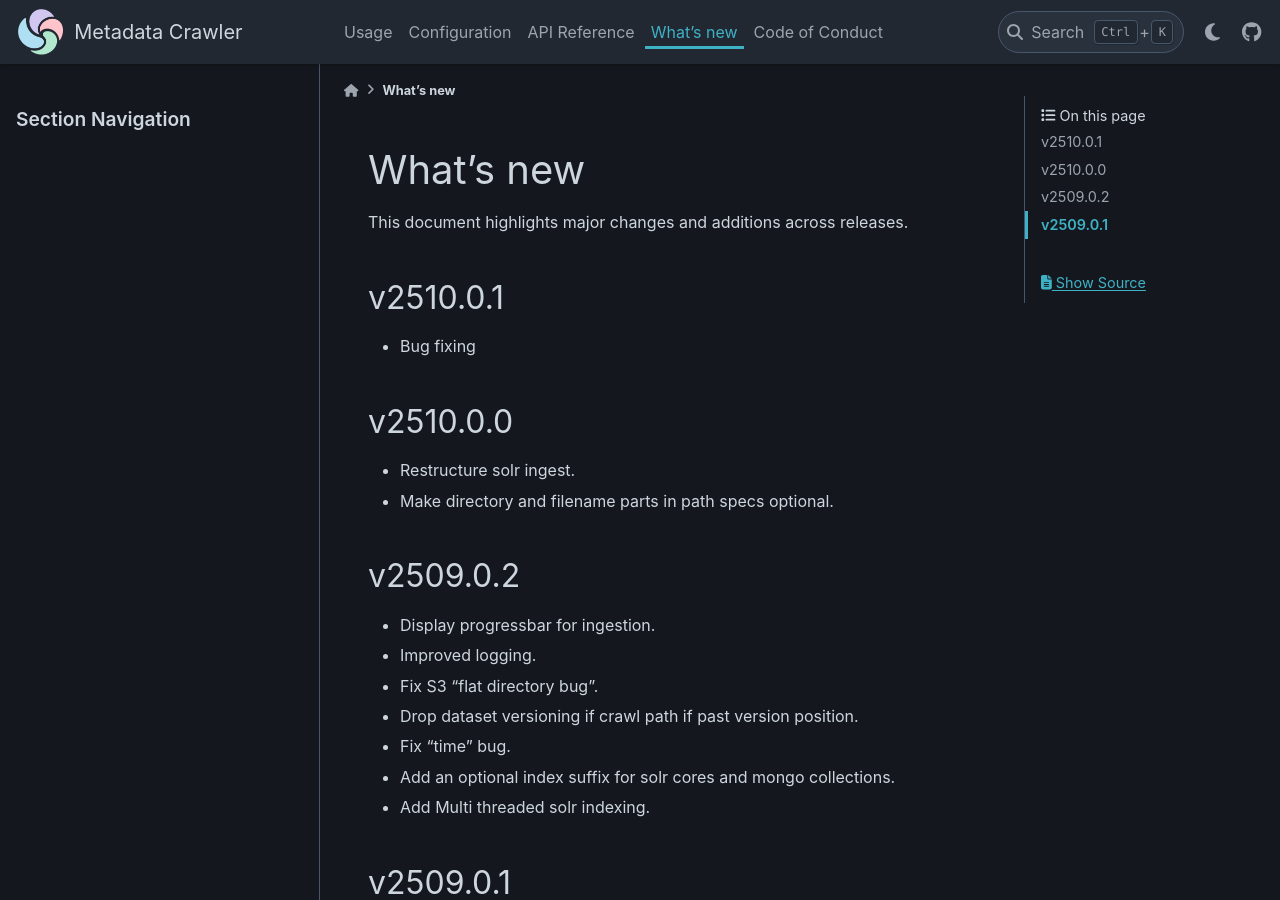
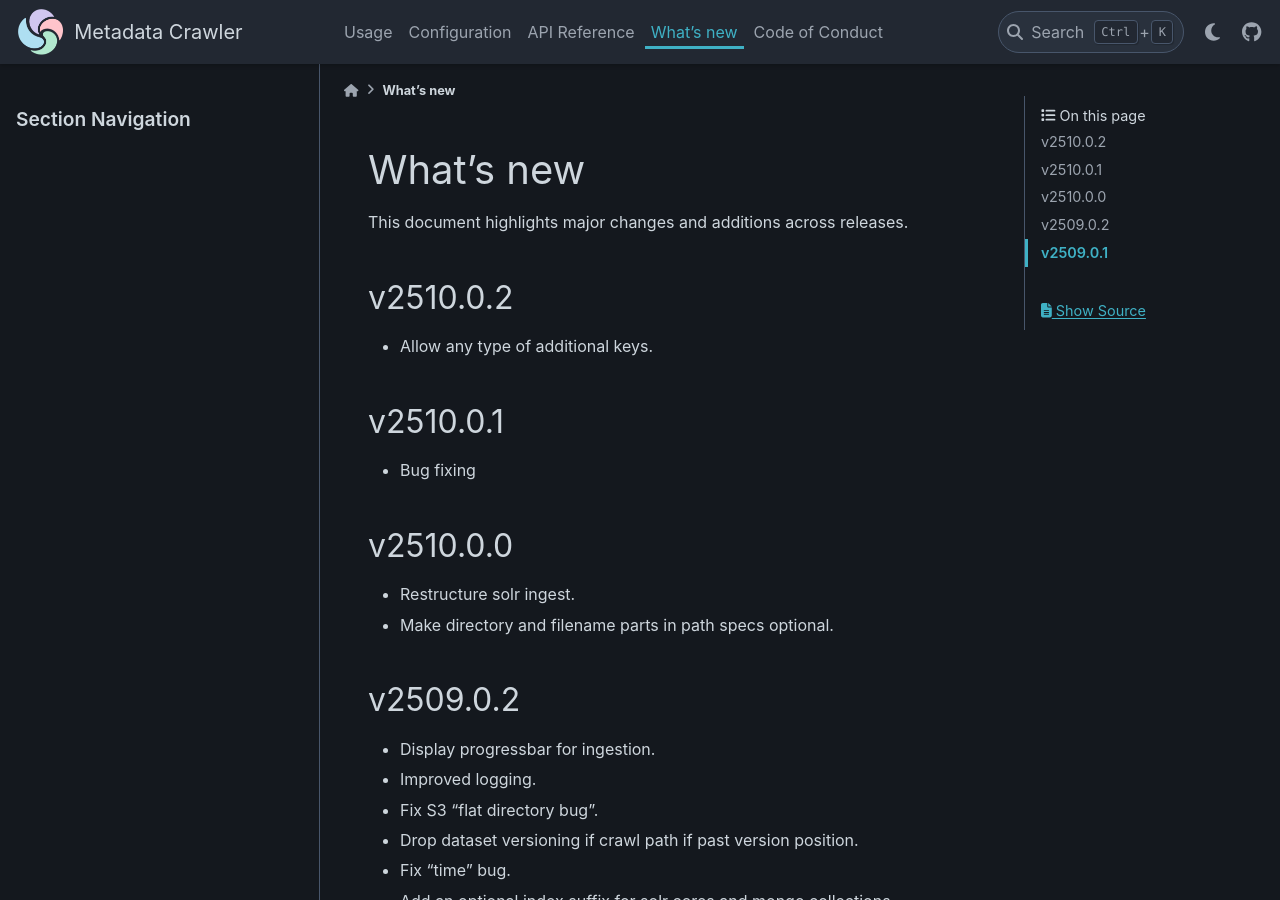
Before and after one commit to freva-org/metadata-crawler, a Sphinx documentation site: the page built from docs/source/whatsnew.rst, in a window 1280 px wide and 900 px high. Built offline with Sphinx 7.4.7 and the PyData theme 0.15.4, drawn with Linux system fonts in a browser that asks for light colours.

Commit message:
Bump version.

```diff
--- a/docs/source/whatsnew.rst
+++ b/docs/source/whatsnew.rst
@@ -2,6 +2,11 @@ What's new
 ==========
 
 This document highlights major changes and additions across releases.
+
+v2510.0.2
+---------
+* Allow any type of additional keys.
+
 
 v2510.0.1
 ---------
--- a/src/metadata_crawler/_version.py
+++ b/src/metadata_crawler/_version.py
@@ -1 +1 @@
-__version__ = "2510.0.1"
+__version__ = "2510.0.2"
```
